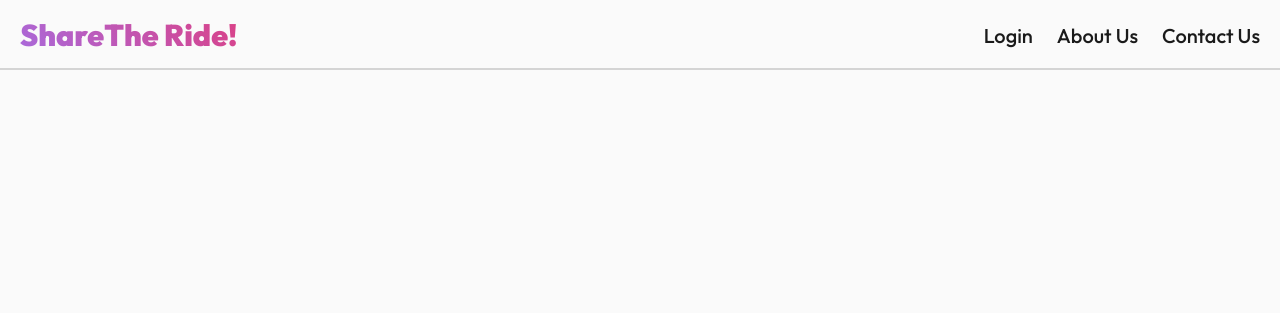
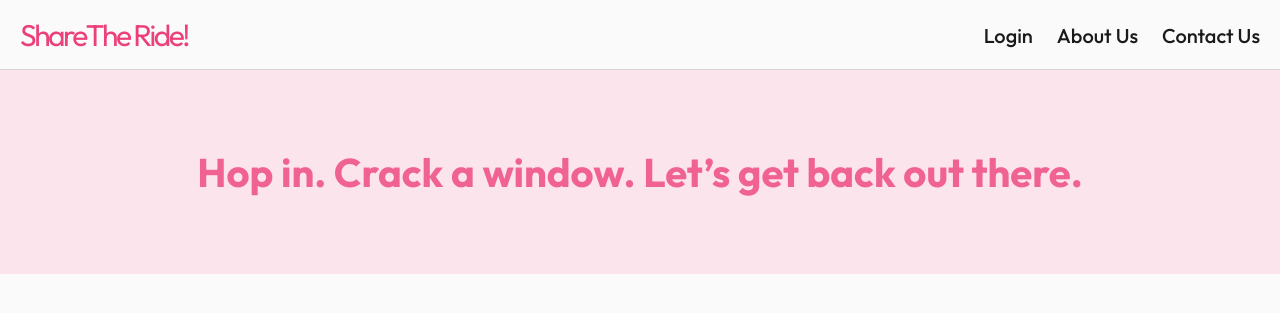
Before and after one commit to vaibhav202/project, a PHP site: page / in a window 1280 px wide. Shown: the top 313 px of the page. Run offline with PHP 8.4, Linux system fonts and the light colour scheme.

Commit message:
project: style update

```diff
--- a/style1.css
+++ b/style1.css
@@ -1,7 +1,7 @@
 * {
-    margin: 0;
-    padding: 0;
     box-sizing: border-box;
+    font-family: Outfit, sans-serif;
+    font-kerning: normal;
 
     -webkit-user-select: none;
     -khtml-user-select: none;
@@ -11,23 +11,15 @@
     user-select: none;
 }
 
+body {
+    margin: 0px;
+}
+
 html {
     background-color: #fafafa;
-    font-family: Outfit, sans-serif;
 }
 
-#brand {
-    font-weight: 900;
-    font-size: 30px;
-    background-color: white;
-    background-image: linear-gradient(45deg, #a56de2, #de3e80);
-    -webkit-background-clip: text;
-    -webkit-text-fill-color: transparent;
-    -moz-background-clip: text;
-    -moz-text-fill-color: transparent;
-    -ms-background-clip: text;
-    -ms-text-fill-color: transparent;
-}
+/* Navigationbar starts here */
 
 .nav {
     height: 70px;
@@ -37,7 +29,8 @@ html {
     width: 100%;
     background-color: #fafafa;
     position: fixed;
-    border-bottom: 2px #d4d4d4 solid;
+    top: 0;
+    border-bottom: 1px #d4d4d4 solid;
 }
 
 .nav > .nav-header {
@@ -70,7 +63,7 @@ html {
 }
 
 .nav > .nav-links > a:hover {
-    color: #de3e80;
+    color: #EC407A;
     background-size: 100%;
     border-top-left-radius: 15px;
     border-bottom-left-radius: 15px;
@@ -119,7 +112,7 @@ html {
 }
 
 .nav > .nav-links {
-    position: fixed;
+    position: absolute;
     display: flexbox;
     width: 100%;
     padding-left: 10px;
@@ -154,3 +147,55 @@ html {
     overflow-y: auto;
     }
 }
+
+#brand > a {
+    font-weight: 400;
+    font-size: 30px;
+    color: #EC407A;
+    text-decoration: none;
+    letter-spacing: -2.5px;
+}
+
+#brand > a:hover {
+    color: #F06292;
+    text-decoration: none;
+}
+
+/* Home page's main content starts from here */
+
+.bg1 {
+    width: 100%;
+    margin: auto;
+    margin-top: 70px;
+    padding: 50px;
+    background-color: #FCE4EC;
+    color: #F06292;
+}
+
+.bg1 > h1 {
+    font-size: 40px;
+    font-weight: 900px;
+    text-align: center;
+}
+
+/*@media only screen and (min-width: 650px) {
+    .bg1 {
+        width: 98.5%;
+    }
+}*/
+
+@media only screen and (max-width: 650px) {
+    .bg1 {
+        padding: 30px;
+    }
+
+    .bg1 > h1 {
+        font-size: 25px;
+    }
+}
+
+@media only screen and (max-width: 550px) {
+    .bg1 > h1 {
+        text-align: center;
+    }
+}
```
